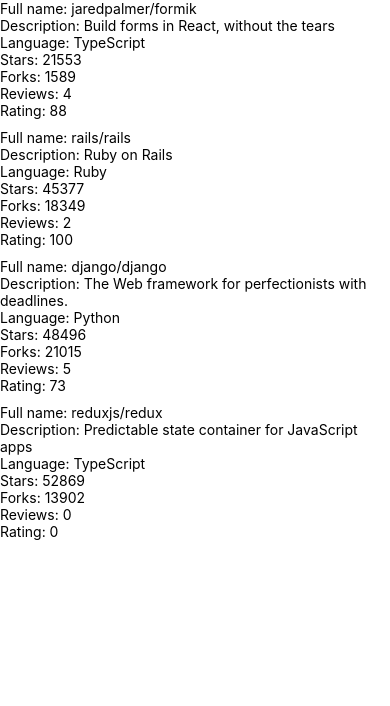
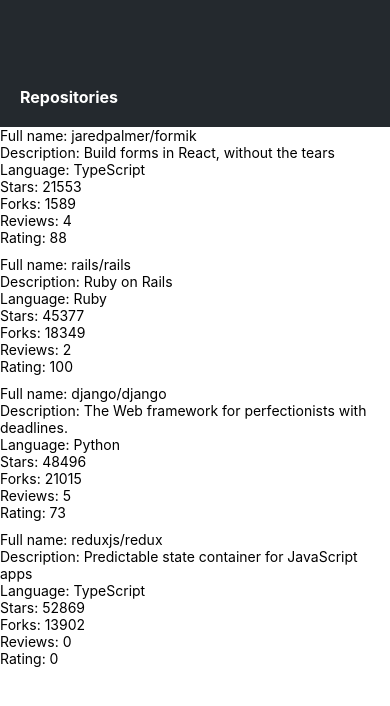
Before and after one commit to TopiasHarjunpaa/Fullstack-rate-app, a React Native app: screen / in a window 390 px wide. Shown: the top 706 px of the page. Built offline with nearby package versions, Linux system fonts and the light colour scheme.

Commit message:
exercise 10.4

```diff
--- /dev/null
+++ b/src/components/AppBar.jsx
@@ -0,0 +1,30 @@
+import { View, StyleSheet } from 'react-native';
+import Constants from 'expo-constants';
+import AppBarTab from './AppBarTab';
+
+import theme from '../theme';
+
+const styles = StyleSheet.create({
+  flexContainer: {
+    display: 'flex',
+		paddingTop: Constants.statusBarHeight,
+    flexDirection: 'row',
+		alignItems: 'flex-end',
+		backgroundColor: theme.colors.appBarBackground,
+		height: '15%',
+  },
+  flexItem: {
+		flexGrow: 0,
+		padding: 20,
+	}
+});
+
+const AppBar = () => {
+  return (
+		<View style={styles.flexContainer}>
+			<AppBarTab style={styles.flexItem} name={'Repositories'}/>
+		</View>
+	);
+};
+
+export default AppBar;
--- /dev/null
+++ b/src/components/AppBarTab.jsx
@@ -0,0 +1,16 @@
+import { View, Pressable } from 'react-native';
+import Text from './Text';
+
+const AppBarTab = ({ style, name }) => {
+  return (
+    <View style={style}>
+        <Pressable>
+					<Text color='textSecondary' fontSize='subheading' fontWeight='bold'>
+						{name}
+					</Text>
+				</Pressable>
+    </View>
+  );
+};
+
+export default AppBarTab;
--- a/src/components/Main.jsx
+++ b/src/components/Main.jsx
@@ -1,10 +1,9 @@
-import Constants from 'expo-constants';
 import { StyleSheet, View } from 'react-native';
+import AppBar from './AppBar';
 import RepositoryList from './RepositoryList';
 
 const styles = StyleSheet.create({
   container: {
-    marginTop: Constants.statusBarHeight,
     flexGrow: 1,
     flexShrink: 1,
   },
@@ -13,6 +12,7 @@
 const Main = () => {
   return (
     <View style={styles.container}>
+      <AppBar />
       <RepositoryList />
     </View>
   );
--- /dev/null
+++ b/src/components/Text.jsx
@@ -0,0 +1,39 @@
+import { Text as NativeText, StyleSheet } from 'react-native';
+
+import theme from '../theme';
+
+const styles = StyleSheet.create({
+  text: {
+    color: theme.colors.textPrimary,
+    fontSize: theme.fontSizes.body,
+    fontFamily: theme.fonts.main,
+    fontWeight: theme.fontWeights.normal,
+  },
+  colorTextSecondary: {
+    color: theme.colors.textSecondary,
+  },
+  colorPrimary: {
+    color: theme.colors.primary,
+  },
+  fontSizeSubheading: {
+    fontSize: theme.fontSizes.subheading,
+  },
+  fontWeightBold: {
+    fontWeight: theme.fontWeights.bold,
+  },
+});
+
+const Text = ({ color, fontSize, fontWeight, style, ...props }) => {
+  const textStyle = [
+    styles.text,
+    color === 'textSecondary' && styles.colorTextSecondary,
+    color === 'primary' && styles.colorPrimary,
+    fontSize === 'subheading' && styles.fontSizeSubheading,
+    fontWeight === 'bold' && styles.fontWeightBold,
+    style,
+  ];
+
+  return <NativeText style={textStyle} {...props} />;
+};
+
+export default Text;
--- /dev/null
+++ b/src/theme.js
@@ -0,0 +1,21 @@
+const theme = {
+    colors: {
+      textPrimary: '#24292e',
+      textSecondary: 'white',
+      primary: '#0366d6',
+      appBarBackground: '#24292e'
+    },
+    fontSizes: {
+      body: 14,
+      subheading: 16,
+    },
+    fonts: {
+      main: 'System',
+    },
+    fontWeights: {
+      normal: '400',
+      bold: '700',
+    },
+  };
+
+  export default theme;
```
